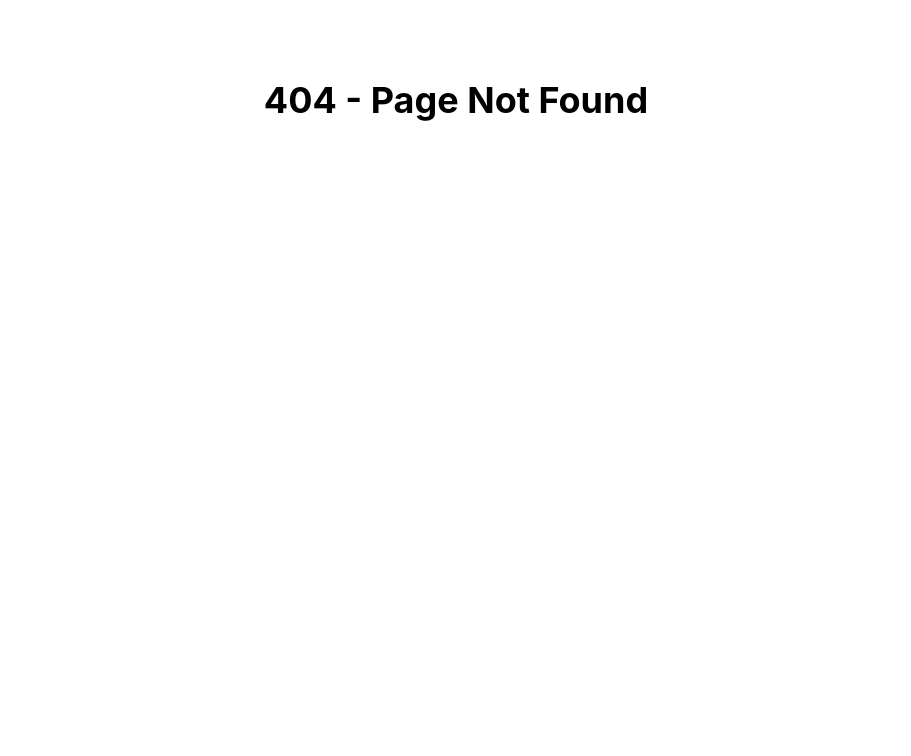
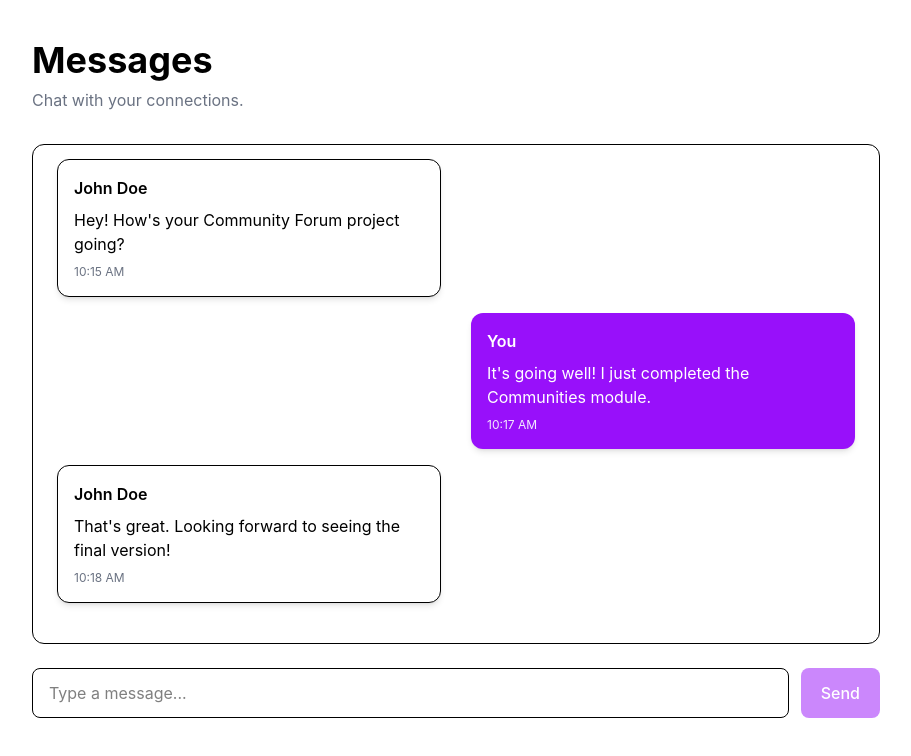
Before and after one commit to Agrim2005/Community-Forum-Prototype, a React (Vite) app: page /messages in a window 1280 px wide. Before the commit this address had no page. Shown: the top 756 px of the page, without its empty margins (184-1095 px from the left). Built offline with nearby package versions, Linux system fonts and the light colour scheme.

Commit message:
W3 Day 2: Added messaging module

```diff
--- /dev/null
+++ b/src/components/common/MessageBubble/MessageBubble.tsx
@@ -0,0 +1,47 @@
+import type { Message } from "@/types/message.types";
+
+interface MessageBubbleProps {
+    message: Message;
+}
+
+const MessageBubble = ({ message }: MessageBubbleProps) => {
+    return (
+        <div
+            className={`flex ${message.isMine ? "justify-end" : "justify-start"
+                }`}
+        >
+            <div
+                className={`rounded-xl p-4 shadow-md max-w-sm ${message.isMine
+                    ? "bg-purple-600 text-white"
+                    : "bg-white border"
+                    }`}
+            >
+                <div className="space-y-2 max-w-sm">
+
+                    <h3
+                        className={`font-semibold ${message.isMine
+                                ? "text-white"
+                                : ""
+                            }`}
+                    >
+                        {message.sender}
+                    </h3>
+
+                    <p>{message.text}</p>
+
+                    <p
+                        className={`text-xs ${message.isMine
+                            ? "text-purple-100"
+                            : "text-gray-500"
+                            }`}
+                    >
+                        {message.time}
+                    </p>
+
+                </div>
+            </div>
+        </div>
+    );
+};
+
+export default MessageBubble;
--- /dev/null
+++ b/src/components/common/MessageBubble/index.ts
@@ -0,0 +1 @@
+export { default } from "./MessageBubble";
--- a/src/components/common/index.ts
+++ b/src/components/common/index.ts
@@ -2,3 +2,4 @@ export { default as PostCard } from "./PostCard";
 export { default as CreatePost } from "./CreatePost";
 export { default as CommunityCard } from "./CommunityCard";
 export { default as NotificationCard } from "./NotificationCard";
+export { default as MessageBubble } from "./MessageBubble";
--- a/src/components/layout/Navbar/Navbar.tsx
+++ b/src/components/layout/Navbar/Navbar.tsx
@@ -57,7 +57,13 @@ const Navbar = () => {
             Profile
           </Link>
 
-          {/* 2. Now the button only contains the text "Logout" */}
+          <Link
+            to="/messages"
+            className="hover:text-purple-600 transition"
+          >
+            Messages
+          </Link>
+
           <button
             onClick={handleLogout}
             className="hover:text-purple-600 transition cursor-pointer"
--- /dev/null
+++ b/src/data/messages.ts
@@ -0,0 +1,25 @@
+import type { Message } from "@/types/message.types";
+
+export const messages: Message[] = [
+  {
+    id: "1",
+    sender: "John Doe",
+    text: "Hey! How's your Community Forum project going?",
+    time: "10:15 AM",
+    isMine: false,
+  },
+  {
+    id: "2",
+    sender: "You",
+    text: "It's going well! I just completed the Communities module.",
+    time: "10:17 AM",
+    isMine: true,
+  },
+  {
+    id: "3",
+    sender: "John Doe",
+    text: "That's great. Looking forward to seeing the final version!",
+    time: "10:18 AM",
+    isMine: false,
+  },
+];
--- a/src/pages/messages/MessagesPage.tsx
+++ b/src/pages/messages/MessagesPage.tsx
@@ -0,0 +1,96 @@
+import { useEffect, useRef, useState } from "react";
+
+import { Button } from "@/components/ui";
+import { MessageBubble } from "@/components/common";
+
+import { messages as initialMessages } from "@/data/messages";
+import type { Message } from "@/types/message.types";
+
+const MessagesPage = () => {
+    const [messages, setMessages] =
+        useState<Message[]>(initialMessages);
+
+    const [text, setText] = useState("");
+    const bottomRef = useRef<HTMLDivElement>(null);
+
+    useEffect(() => {
+        bottomRef.current?.scrollIntoView({
+            behavior: "smooth",
+        });
+    }, [messages]);
+
+    const handleSend = () => {
+        if (!text.trim()) return;
+
+        const newMessage: Message = {
+            id: crypto.randomUUID(),
+            sender: "You",
+            text,
+            time: "Just now",
+            isMine: true,
+        };
+
+        setMessages((prev) => [...prev, newMessage]);
+
+        setText("");
+    };
+
+    return (
+        <div className="max-w-4xl mx-auto px-6 py-10">
+
+            <div className="mb-8">
+
+                <h1 className="text-4xl font-bold">
+                    Messages
+                </h1>
+
+                <p className="text-gray-500 mt-2">
+                    Chat with your connections.
+                </p>
+
+            </div>
+
+            <div className="space-y-4 border rounded-xl p-6 h-[500px] overflow-y-auto">
+
+                {messages.map((message) => (
+                    <MessageBubble
+                        key={message.id}
+                        message={message}
+                    />
+                ))}
+
+                <div ref={bottomRef} />
+
+            </div>
+
+            <div className="flex gap-3 mt-6">
+
+                <input
+                    onKeyDown={(e) => {
+                        if (e.key === "Enter") {
+                            handleSend();
+                        }
+                    }}
+                    type="text"
+                    value={text}
+                    onChange={(e) =>
+                        setText(e.target.value)
+                    }
+                    placeholder="Type a message..."
+                    className="flex-1 border rounded-lg px-4 py-3 outline-none focus:ring-2 focus:ring-purple-500"
+                />
+
+                <Button
+                    onClick={handleSend}
+                    disabled={!text.trim()}
+                >
+                    Send
+                </Button>
+
+            </div>
+
+        </div>
+    );
+};
+
+export default MessagesPage;
--- /dev/null
+++ b/src/pages/messages/index.ts
@@ -0,0 +1 @@
+export { default } from "./MessagesPage";
--- a/src/routes/AppRoutes.tsx
+++ b/src/routes/AppRoutes.tsx
@@ -16,6 +16,8 @@ import BookmarksPage from "@/pages/bookmarks";
 import NotificationsPage from "@/pages/notifications/NotificationsPage";
 
 import ProfilePage from "@/pages/profile/ProfilePage";
+
+import MessagesPage from "@/pages/messages";
 
 const AppRoutes = () => {
   return (
@@ -56,6 +58,11 @@ const AppRoutes = () => {
           element={<ProfilePage />}
         />
 
+        <Route
+          path="/messages"
+          element={<MessagesPage />}
+        />
+
         <Route path="*" element={<NotFoundPage />} />
       </Routes>
     </BrowserRouter>
```
Also changed, not shown: src/types/message.types.ts (added, +7 -0 lines).
